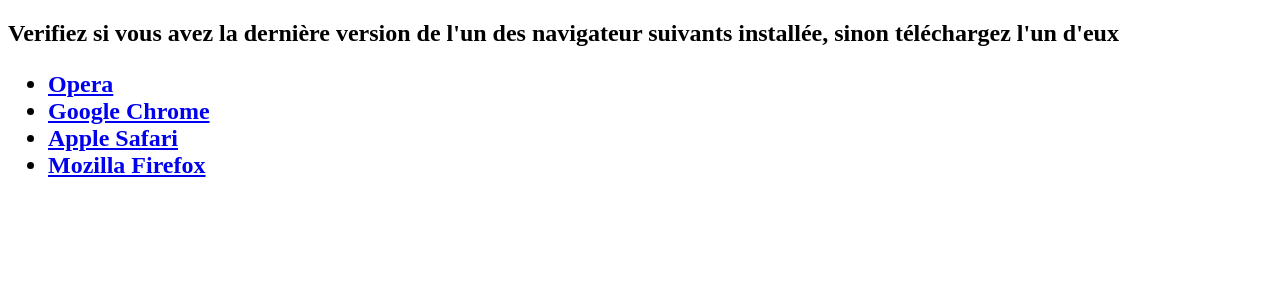
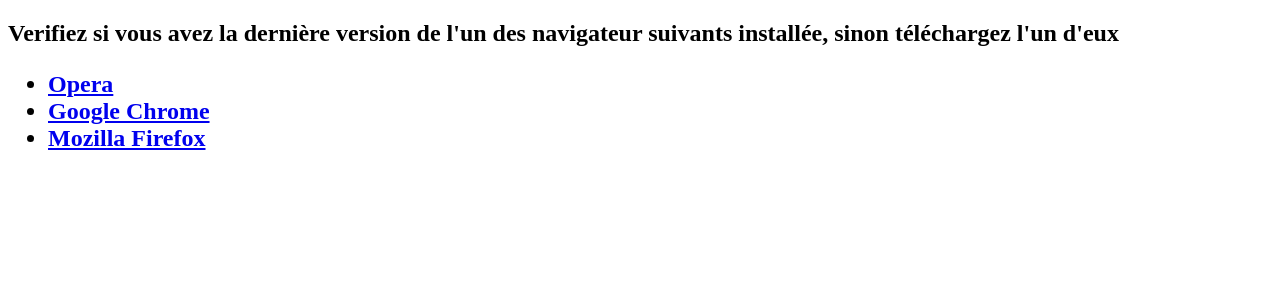
Before and after one commit to abdelouahabb/essog, a Python web app: template templates/browser.html in a window 1280 px wide. Shown: the top 300 px of the page. Run offline with Jinja, Linux system fonts and the light colour scheme; the template is opened without the code that fills it, so the values that code supplies are empty.

Commit message:
Update browser.html

```diff
--- a/templates/browser.html
+++ b/templates/browser.html
@@ -13,7 +13,6 @@
 	<ul>
 		<li id="opera"><a href="http://www.opera.com">Opera</a></li>
 		<li id="chrome"><a href="https://chrome.google.com/">Google Chrome</a></li>
-		<li id="safari"><a href="http://www.apple.com/safari/">Apple Safari</a></li>
 		<li id="firefox"><a href="http://www.firefox.com">Mozilla Firefox</a></li>
 	</ul>
 	</h2>
```
